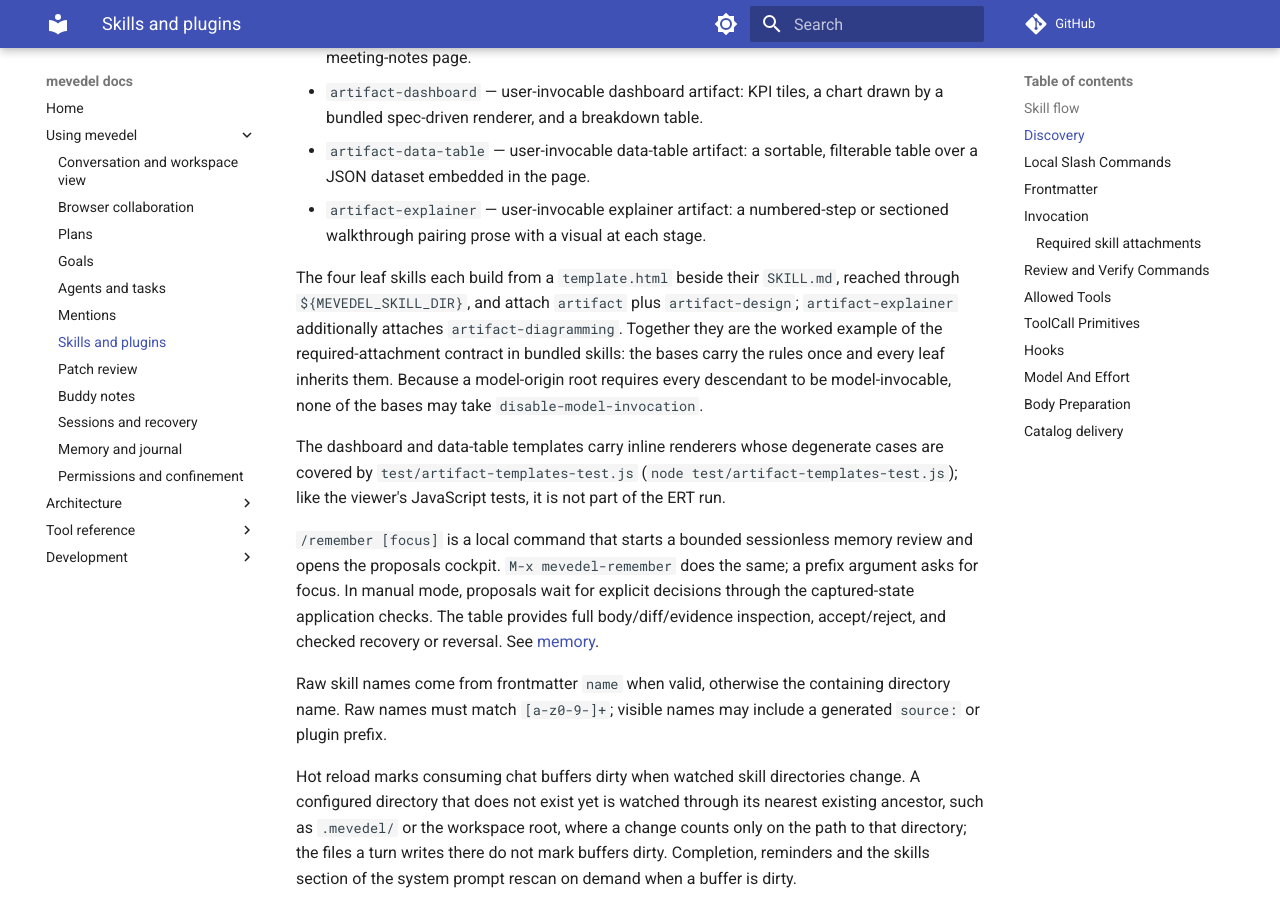
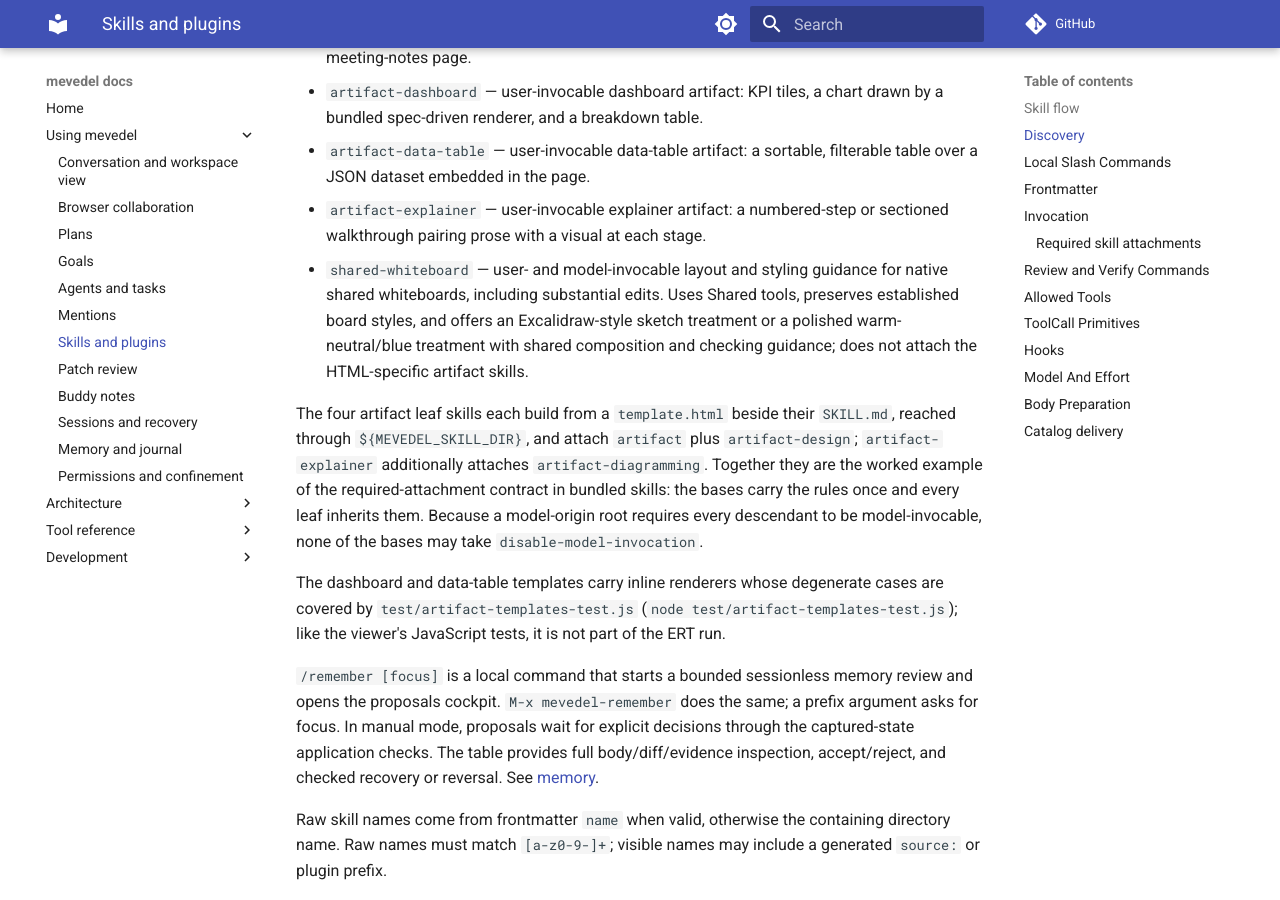
Before and after one commit to FrauH0lle/mevedel, an MkDocs documentation site: the page built from docs/skills.md, in a window 1280 px wide and 900 px high, scrolled down 4492 px. Built offline with MkDocs 1.6.1 and Material for MkDocs 9.7.7, drawn with Linux system fonts in a browser that asks for light colours; comment, search, counter and statistics services are not loaded.

Commit message:
feat(skills): Add a shared-whiteboard skill with sketch and polished looks
The skill guides layout, styling and checking for native shared
whiteboards. An existing board keeps its established style. A new board
takes the Excalidraw-style sketch treatment for informal work, or a
polished treatment translated from the HTML artifact design for
deliverables. It sets explicit styles on new elements rather than changing
defaults, which would restyle existing boards.

```diff
--- a/docs/skills.md
+++ b/docs/skills.md
@@ -182,9 +182,14 @@ Bundled skills currently include:
   filterable table over a JSON dataset embedded in the page.
 - `artifact-explainer` — user-invocable explainer artifact: a numbered-step or
   sectioned walkthrough pairing prose with a visual at each stage.
+- `shared-whiteboard` — user- and model-invocable layout and styling guidance
+  for native shared whiteboards, including substantial edits. Uses Shared tools,
+  preserves established board styles, and offers an Excalidraw-style sketch
+  treatment or a polished warm-neutral/blue treatment with shared composition
+  and checking guidance; does not attach the HTML-specific artifact skills.
 
-The four leaf skills each build from a `template.html` beside their `SKILL.md`,
-reached through `${MEVEDEL_SKILL_DIR}`, and attach `artifact` plus
+The four artifact leaf skills each build from a `template.html` beside their
+`SKILL.md`, reached through `${MEVEDEL_SKILL_DIR}`, and attach `artifact` plus
 `artifact-design`; `artifact-explainer` additionally attaches
 `artifact-diagramming`. Together they are the worked example of the
 required-attachment contract in bundled skills: the bases carry the rules once
```
Also changed, not shown: skills/shared-whiteboard/SKILL.md (added, +89 -0 lines), 1 other file.
